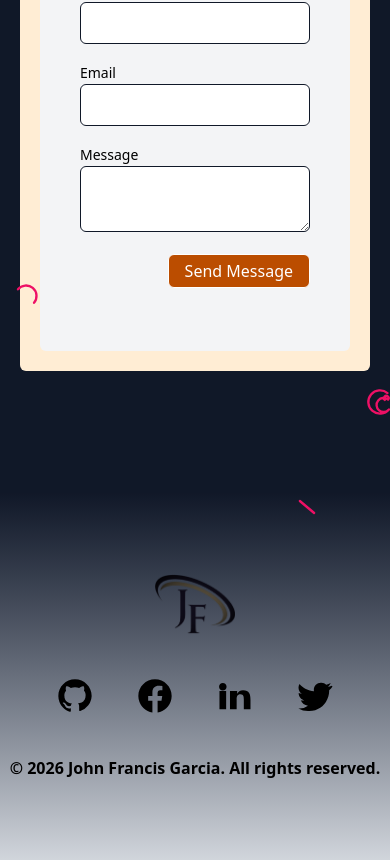
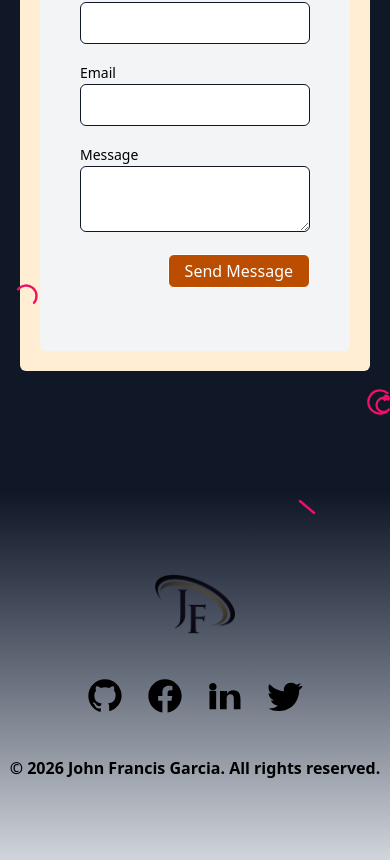
Before and after one commit to jfgarcia0911/jf-portfolio-nextjs, a Next.js app: page / in a window 390 px wide. Shown: the part 4380-5240 px from the top of the page. Built offline with nearby package versions, Linux system fonts and the light colour scheme.

Commit message:
style: add overflow-hidden

```diff
--- a/app/page.tsx
+++ b/app/page.tsx
@@ -12,7 +12,7 @@ export default function Home() {
 	const [isDarkMode, setIsDarkMode] = useState("dark");
 	return (
 		<main
-			className={`${isDarkMode === "dark" ? "bg-gray-900" : "bg-white"}   scroll-smooth`}
+			className={`${isDarkMode === "dark" ? "bg-gray-900" : "bg-white"} overflow-hidden  scroll-smooth`}
 		>
 			<Navbar isDarkMode={isDarkMode} setIsDarkMode={setIsDarkMode} />
 			<Hero isDarkMode={isDarkMode} />
--- a/components/layout/Footer.jsx
+++ b/components/layout/Footer.jsx
@@ -20,7 +20,7 @@ export default function Footer({ isDarkMode }) {
 					className="object-contain"
 				/>
 			</Link>
-			<ul className="flex gap-10">
+			<ul className="flex gap-5 md:gap-10">
 				{navIcons.map((navIcon, index) => (
 					<li key={index}>
 						<Link
@@ -34,7 +34,7 @@ export default function Footer({ isDarkMode }) {
 					</li>
 				))}
 			</ul>
-			<p className="font-bold">&copy; 2026 John Francis Garcia. All rights reserved. </p>
+			<p className="font-bold mx-2 text-center">&copy; 2026 John Francis Garcia. All rights reserved. </p>
 		</footer>
 	);
 }
```
